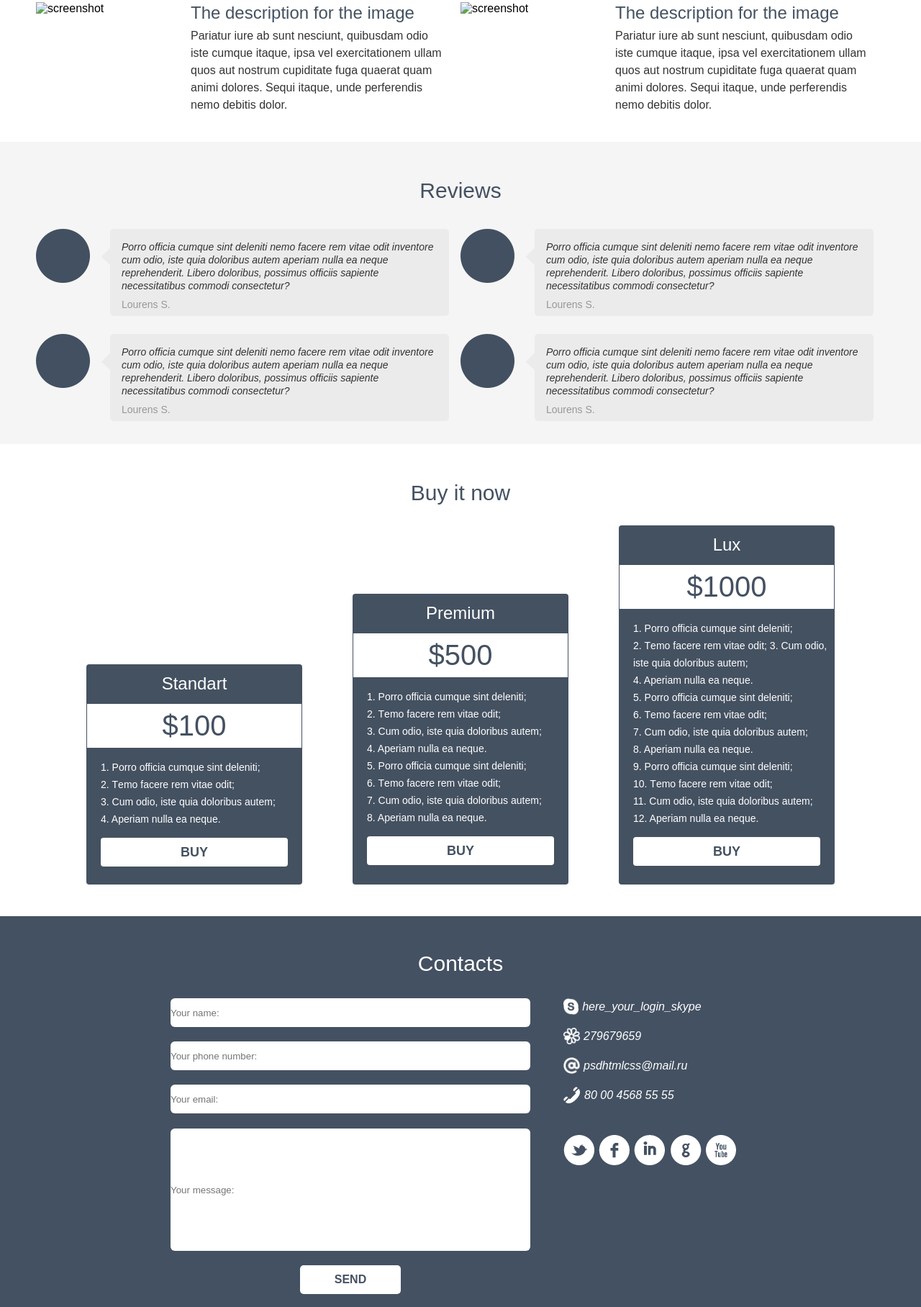
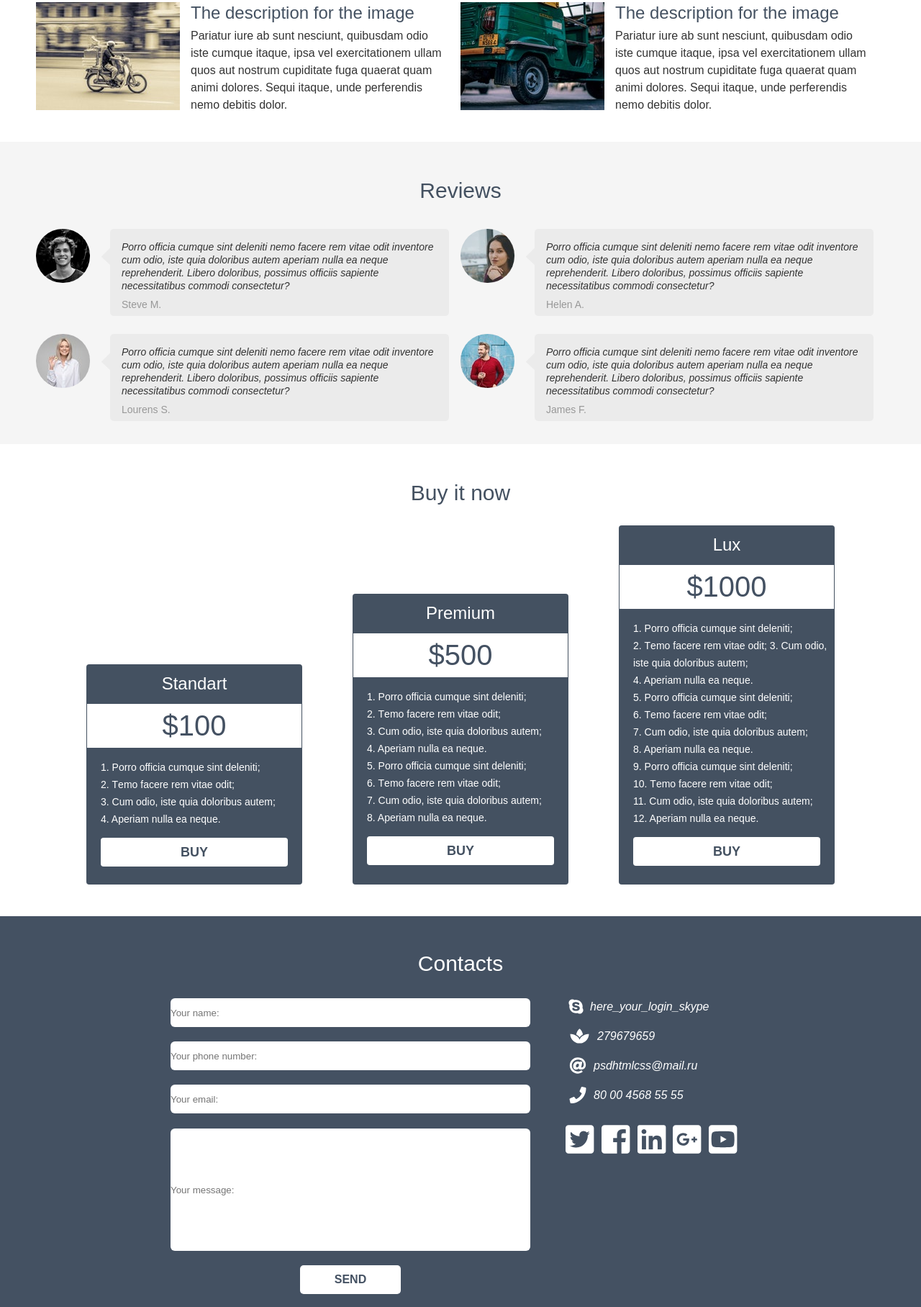
Before and after one commit to DanBlik/HTML5-CSS3, a plain HTML site: page index.html in a window 1280 px wide. Shown: the part 1374-3190 px from the top of the page at 72% size. Drawn offline with Linux system fonts and the light colour scheme.

Commit message:
Сделал сайт более живым, добавил свои картинки, сделал иконки через fontawesome

```diff
--- a/index.html
+++ b/index.html
@@ -4,6 +4,8 @@
 	<meta charset="UTF-8">
 	<title>Main</title>
 	<link rel="stylesheet" href="style.css">
+	 <link rel="stylesheet" href="https://use.fontawesome.com/releases/v5.6.3/css/all.css" integrity="sha384-UHRtZLI+pbxtHCWp1t77Bi1L4ZtiqrqD80Kn4Z8NTSRyMA2Fd33n5dQ8lWUE00s/" crossorigin="anonymous">
+	 <script defer src="https://use.fontawesome.com/releases/v5.6.3/js/all.js" integrity="sha384-EIHISlAOj4zgYieurP0SdoiBYfGJKkgWedPHH4jCzpCXLmzVsw1ouK59MuUtP4a1" crossorigin="anonymous"></script>
 </head>
 <body>
 	<div class="container">
@@ -64,25 +66,25 @@
 				</div>
 			</section>
 			<section class="screenshots">
-				<h2>Scrinshots</h2>
+				<h2>Screenshots</h2>
 				<div class="wrap">
 					<article class="screenshots__item">
-						<img src="img/image.jpg" alt="screenshot">
+						<img src="img/screenshot1.jpg" alt="screenshot">
 						<h3>The description for the image</h3>
 						<p>Pariatur iure ab sunt nesciunt, quibusdam odio iste cumque itaque, ipsa vel exercitationem ullam quos aut nostrum cupiditate fuga quaerat quam animi dolores. Sequi itaque, unde perferendis nemo debitis dolor.</p>
 					</article>
 					<article class="screenshots__item">
-						<img src="img/image.jpg" alt="screenshot">
+						<img src="img/screenshot2.jpg" alt="screenshot">
 						<h3>The description for the image</h3>
 						<p>Pariatur iure ab sunt nesciunt, quibusdam odio iste cumque itaque, ipsa vel exercitationem ullam quos aut nostrum cupiditate fuga quaerat quam animi dolores. Sequi itaque, unde perferendis nemo debitis dolor.</p>
 					</article>
 					<article class="screenshots__item">
-						<img src="img/image.jpg" alt="screenshot">
+						<img src="img/screenshot3.jpg" alt="screenshot">
 						<h3>The description for the image</h3>
 						<p>Pariatur iure ab sunt nesciunt, quibusdam odio iste cumque itaque, ipsa vel exercitationem ullam quos aut nostrum cupiditate fuga quaerat quam animi dolores. Sequi itaque, unde perferendis nemo debitis dolor.</p>
 					</article>
 					<article class="screenshots__item">
-						<img src="img/image.jpg" alt="screenshot">
+						<img src="img/screenshot4.jpg" alt="screenshot">
 						<h3>The description for the image</h3>
 						<p>Pariatur iure ab sunt nesciunt, quibusdam odio iste cumque itaque, ipsa vel exercitationem ullam quos aut nostrum cupiditate fuga quaerat quam animi dolores. Sequi itaque, unde perferendis nemo debitis dolor.</p>
 					</article>
@@ -94,11 +96,11 @@
 					<div class="wrap">
 						<div class="left">
 							<div class="reviews__item">
-								<img src="img/userpic.png" alt="circle">
-								<div class="bgReview"><p>Porro officia cumque sint deleniti nemo facere rem vitae odit inventore cum odio, iste quia doloribus autem aperiam nulla ea neque reprehenderit. Libero doloribus, possimus officiis sapiente necessitatibus commodi consectetur?</p><p><span>Lourens S.</span></p></div>
+								<img src="img/user1.jpg" alt="circle">
+								<div class="bgReview"><p>Porro officia cumque sint deleniti nemo facere rem vitae odit inventore cum odio, iste quia doloribus autem aperiam nulla ea neque reprehenderit. Libero doloribus, possimus officiis sapiente necessitatibus commodi consectetur?</p><p><span>Steve M.</span></p></div>
 							</div>
 							<div class="reviews__item">
-								<img src="img/userpic.png" alt="circle">
+								<img src="img/user2.jpg" alt="circle">
 								<div class="bgReview"><p>Porro officia cumque sint deleniti nemo facere rem vitae odit inventore cum odio, iste quia doloribus autem aperiam nulla ea neque reprehenderit. Libero doloribus, possimus officiis sapiente necessitatibus commodi consectetur?</p><p><span>Lourens S.</span></p></div>
 							</div>
 
@@ -106,13 +108,13 @@
 
 						<div class="right">
 							<div class="reviews__item">
-								<img src="img/userpic.png" alt="circle">
-								<div class="bgReview"><p>Porro officia cumque sint deleniti nemo facere rem vitae odit inventore cum odio, iste quia doloribus autem aperiam nulla ea neque reprehenderit. Libero doloribus, possimus officiis sapiente necessitatibus commodi consectetur?</p><p><span>Lourens S.</span></p></div>
+								<img src="img/user3.jpg" alt="circle">
+								<div class="bgReview"><p>Porro officia cumque sint deleniti nemo facere rem vitae odit inventore cum odio, iste quia doloribus autem aperiam nulla ea neque reprehenderit. Libero doloribus, possimus officiis sapiente necessitatibus commodi consectetur?</p><p><span>Helen A.</span></p></div>
 							</div>
 							<div class="reviews__item">
-								<img src="img/userpic.png" alt="circle">
+								<img src="img/user4.jpg" alt="circle">
 								<div class="bgReview"><p>Porro officia cumque sint deleniti nemo facere rem vitae odit inventore cum odio, iste quia doloribus autem aperiam nulla ea neque reprehenderit. Libero doloribus, possimus officiis sapiente necessitatibus commodi consectetur?</p>
-									<p><span>Lourens S.</span></p>
+									<p><span>James F.</span></p>
 								</div>
 							</div>
 						</div>
@@ -183,11 +185,16 @@
 									<input type="submit" name="button" value="SEND">
 								</form>
 							<address>
-								<a href="#"><img src="img/skype_icon.png" alt="1"> here_your_login_skype</a> <br>
-								<a href="#"><img src="img/icq_icon.png" alt="1">279679659</a> <br>
-								<a href="#"><img src="img/email_icon.png" alt="1">psdhtmlcss@mail.ru</a><br>
-								<a href="#"><img src="img/phone_icon.png" alt="1">80 00 4568 55 55</a><br>
-								<a href="#" class="social"><img src="img/social_buttons.png" alt="2"></a>
+								<a href="#"><i class="fab fa-skype socials_contacts"> </i> here_your_login_skype</a><br>
+								<a href="#"><i class="fas fa-spa socials_contacts"> </i>279679659 </a> <br>
+								<a href="#"><i class="fas fa-at socials_contacts"> </i>psdhtmlcss@mail.ru</a><br>
+								<a href="#"><i class="fas fa-phone socials_contacts"> </i>80 00 4568 55 55</a><br>
+								<a href="#" class="socials twitter"><i class="fab fa-twitter-square"></i></a>
+								<a href="#" class="socials facebook"><i class="fab fa-facebook-square"></i></a>
+								<a href="#" class="socials li"><i class="fab fa-linkedin"></i></a>
+								<a href="#" class="socials google"><i class="fab fa-google-plus-square"></i></a>
+								<a href="#" class="socials youtube"><i class="fab fa-youtube-square"></i></a>
+
 							</address>
 						</div>
 				</section>
--- a/style.css
+++ b/style.css
@@ -213,7 +213,8 @@ main{
 	padding-bottom: 24px;
 }
 img[alt="circle"]{
-	padding-right: 16px;
+	margin-right: 16px;
+	border-radius: 37px;
 }
 .bgReview{
 	background: url('img/bg_review.png') no-repeat;
@@ -446,3 +447,17 @@ footer p{
 	letter-spacing: 0.3px;
 	line-height: 24px;
 }
+.svg-inline--fa{
+	height: auto;
+}
+.socials{
+	margin-top: 8px !important;
+	font-size: 45px !important;
+	margin: 0;
+	padding: 0 3px;
+	height: 48px;
+}
+.socials_contacts{
+	padding-right: 2px;
+	font-size: 40px;
+}
```
Also changed, not shown: img/screenshot1.jpg (added), img/screenshot2.jpg (added), img/screenshot3.jpg (added), img/screenshot4.jpg (added), img/user1.jpg (added), img/user2.jpg (added), img/user3.jpg (added), img/user4.jpg (added).
